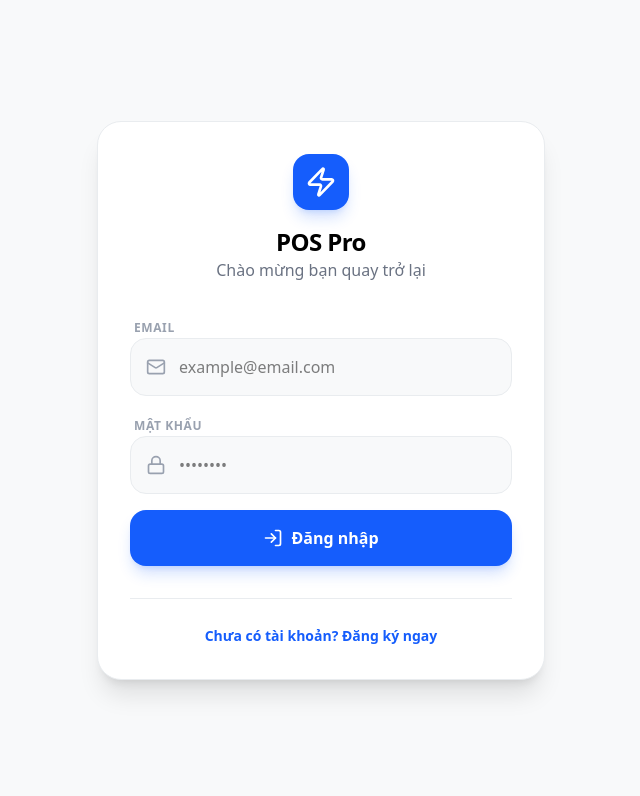
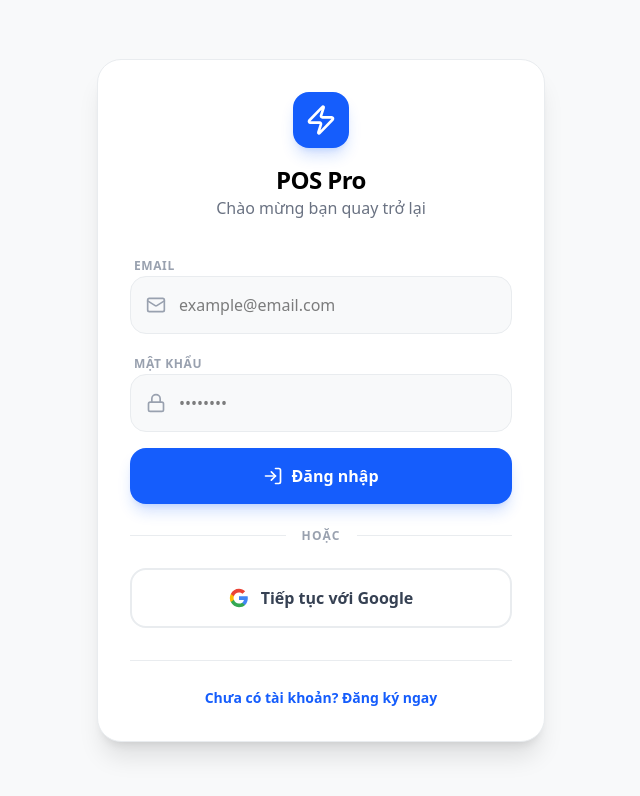
Before and after one commit to acctyour449-tech/pos-react, a React (Vite) app: page / in a window 1280 px wide. Shown: the top 796 px of the page, without its empty margins (319-959 px from the left). Built offline with nearby package versions, Linux system fonts and the light colour scheme.

Commit message:
Add files via upload

```diff
--- a/src/App.tsx
+++ b/src/App.tsx
@@ -54,12 +54,26 @@
           }
         });
         if (error) throw error;
-        alert('Đăng ký thành công! Vui lòng kiểm tra email để xác nhận (nếu có).');
+        alert('Đăng ký thành công! Một email xác nhận đã được gửi đến hộp thư của bạn. Vui lòng kiểm tra và xác nhận trước khi đăng nhập.');
       }
     } catch (err: any) {
       setError(err.message || 'Đã có lỗi xảy ra');
     } finally {
       setLoading(false);
+    }
+  };
+
+  const handleGoogleLogin = async () => {
+    try {
+      const { error } = await supabase.auth.signInWithOAuth({
+        provider: 'google',
+        options: {
+          redirectTo: window.location.origin
+        }
+      });
+      if (error) throw error;
+    } catch (err: any) {
+      setError(err.message || 'Lỗi đăng nhập Google');
     }
   };
 
@@ -163,6 +177,37 @@
             {isLogin ? 'Đăng nhập' : 'Đăng ký'}
           </button>
         </form>
+
+        <div className="mt-6 flex items-center gap-4">
+          <div className="flex-1 h-px bg-[#E9ECEF]"></div>
+          <span className="text-xs font-bold text-gray-400 uppercase tracking-widest">Hoặc</span>
+          <div className="flex-1 h-px bg-[#E9ECEF]"></div>
+        </div>
+
+        <button
+          onClick={handleGoogleLogin}
+          className="w-full mt-6 bg-white border-2 border-[#E9ECEF] hover:border-gray-300 text-gray-700 font-bold py-4 rounded-2xl flex items-center justify-center gap-3 transition-all active:scale-[0.98]"
+        >
+          <svg className="w-5 h-5" viewBox="0 0 24 24">
+            <path
+              fill="#4285F4"
+              d="M22.56 12.25c0-.78-.07-1.53-.2-2.25H12v4.26h5.92c-.26 1.37-1.04 2.53-2.21 3.31v2.77h3.57c2.08-1.92 3.28-4.74 3.28-8.09z"
+            />
+            <path
+              fill="#34A853"
+              d="M12 23c2.97 0 5.46-.98 7.28-2.66l-3.57-2.77c-.98.66-2.23 1.06-3.71 1.06-2.86 0-5.29-1.93-6.16-4.53H2.18v2.84C3.99 20.53 7.7 23 12 23z"
+            />
+            <path
+              fill="#FBBC05"
+              d="M5.84 14.09c-.22-.66-.35-1.36-.35-2.09s.13-1.43.35-2.09V7.07H2.18C1.43 8.55 1 10.22 1 12s.43 3.45 1.18 4.93l3.66-2.84z"
+            />
+            <path
+              fill="#EA4335"
+              d="M12 5.38c1.62 0 3.06.56 4.21 1.64l3.15-3.15C17.45 2.09 14.97 1 12 1 7.7 1 3.99 3.47 2.18 7.07l3.66 2.84c.87-2.6 3.3-4.53 6.16-4.53z"
+            />
+          </svg>
+          Tiếp tục với Google
+        </button>
 
         <div className="mt-8 pt-6 border-t border-[#E9ECEF] text-center">
           <button
```
